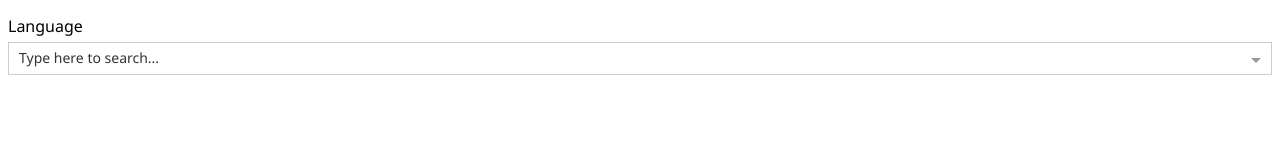
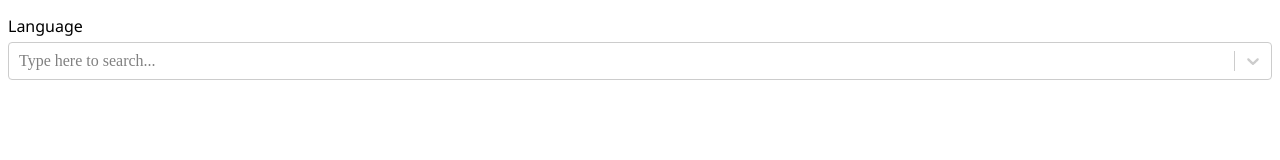
Before and after one commit to jquintozamora/react-taxonomypicker, a React app: page / in a window 1280 px wide. Shown: the top 160 px of the page. Built offline with nearby package versions, Linux system fonts and the light colour scheme.

Commit message:
update dependencies

```diff
--- a/app/src/components/TaxonomyPicker/TaxonomyPicker.tsx
+++ b/app/src/components/TaxonomyPicker/TaxonomyPicker.tsx
@@ -8,7 +8,10 @@ import { ITaxonomyPickerState } from "./ITaxonomyPickerState";
 const styles: any = require("./TaxonomyPicker.module.css");
 /* tslint:enable:no-var-requires */
 
-class TaxonomyPicker extends React.Component<ITaxonomyPickerProps, ITaxonomyPickerState> {
+class TaxonomyPicker extends React.Component<
+    ITaxonomyPickerProps,
+    ITaxonomyPickerState
+> {
     public static defaultProps: ITaxonomyPickerProps = {
         name: "Taxononomy_Picker_Name",
         multi: true,
@@ -23,7 +26,9 @@ class TaxonomyPicker extends React.Component<ITaxonomyPickerProps, ITaxonomyPick
         placeholder: "Type here to search...",
         showPath: false,
         logErrorsConsole: false,
-        logErrorsDiv: false
+        logErrorsDiv: false,
+        loadOptions: () => {},
+        cacheOptions: false
     };
 
     constructor(props: any, context: any) {
@@ -92,9 +97,11 @@ class TaxonomyPicker extends React.Component<ITaxonomyPickerProps, ITaxonomyPick
               })
             : this.setState({
                   ...this.state,
-                    errors: [...this.state.errors, "Please choose termSetId or provide defaultOptions."]
+                  errors: [
+                      ...this.state.errors,
+                      "Please choose termSetId or provide defaultOptions."
+                  ]
               });
-
     }
 
     public render() {
@@ -107,7 +114,9 @@ class TaxonomyPicker extends React.Component<ITaxonomyPickerProps, ITaxonomyPick
             >
                 {this._getLabel()}
                 {this._getSelectControl(asyncLoad, 1)}
-                {this.state.errors.length > 0 ? this.renderErrorMessage() : null}
+                {this.state.errors.length > 0
+                    ? this.renderErrorMessage()
+                    : null}
             </div>
         );
     }
@@ -115,83 +124,73 @@ class TaxonomyPicker extends React.Component<ITaxonomyPickerProps, ITaxonomyPick
     private _getLabel() {
         const { displayName, name } = this.props;
         // string.isNullOrUndefinedOrEmpty
-        return !(typeof displayName === "string" && displayName.length > 0)
-            ? null
-            : <label className={styles.label} htmlFor={name}>{displayName}</label>;
-    }
-
-    private filterOption = (option, filter) => {
-        let returned = false;
-        const filterBy = this.props.showPath ? ["value", "label", "path"] : ["value", "label"]
-        filterBy.forEach((p) => {
-            if (option[p].toLowerCase().indexOf(filter.toLowerCase()) !== -1) {
-                returned = true;
-                return;
-            }
-        });
-        return returned;
-    }
-
-    private renderOption = (option) => {
-        const fullPath = option
-            && option.path
-            && typeof option.path === "string"
-            && option.path.split(";").join(" > ") || undefined;
-        return (
-            <div
-                title={option.label}
-            >
-                { this.props.showPath ? (fullPath ? <span>{fullPath} </span> : null ) : option.label }
-            </div>
+        return !(
+            typeof displayName === "string" && displayName.length > 0
+        ) ? null : (
+            <label className={styles.label} htmlFor={name}>
+                {displayName}
+            </label>
         );
     }
 
+    private customFilter = Select.createFilter({
+        ignoreCase: true,
+        ignoreAccents: true,
+        stringify: option =>
+            this.props.showPath
+                ? `${option.label} ${option.value} ${option.path}`
+                : `${option.label} ${option.value}`
+    });
 
+    private renderOptionLabel = option => {
+        const fullPath =
+            (option.path && option.path.split(";").join(" > ") + " > ") ||
+            undefined;
+        return this.props.showPath && fullPath
+            ? fullPath + option.label
+            : option.label;
+    };
 
     private _getSelectControl(async: boolean, minimumInput?: number) {
         const { placeholder, name, multi, showPath } = this.props;
         const { options, value } = this.state;
-        return async
-            ? (
+        return async ? (
             <Select.Async
                 {...this.props}
                 isLoading={!options}
-                    backspaceRemoves={false}
+                backspaceRemovesValue={false}
                 name={name}
-                    simpleValue={false}
                 placeholder={placeholder}
                 loadOptions={this._asyncLoadOptions}
-                    multi={multi}
+                isMulti={multi}
                 ref={name}
                 onChange={this._handleSelectChange}
                 options={options}
                 value={value}
-                    optionRenderer={this.renderOption}
-                    filterOption={this.filterOption}
-                    ignoreAccents={false}
+                getOptionLabel={this.renderOptionLabel}
+                filterOption={this.customFilter}
+                // ignoreAccents={false}
             />
-            )
-            : (
+        ) : (
             <Select.default
                 {...this.props}
                 isLoading={!options}
-                    backspaceRemoves={false}
+                backspaceRemovesValue={false}
                 name={name}
-                    simpleValue={false}
                 placeholder={placeholder}
-                    multi={multi}
+                isMulti={multi}
                 ref={name}
                 onChange={this._handleSelectChange}
                 options={options}
                 value={value}
-                    optionRenderer={this.renderOption}
-                    filterOption={this.filterOption}
-                    ignoreAccents={false}
+                getOptionLabel={this.renderOptionLabel}
+                filterOption={this.customFilter}
+                // ignoreAccents={false}
             />
         );
     }
 
-    private _asyncLoadOptions = (input) => {
+    private _asyncLoadOptions = input => {
         return this.getSearchTerms(input)
             .then((options: any) => {
                 this.setState({
@@ -209,33 +208,37 @@ class TaxonomyPicker extends React.Component<ITaxonomyPickerProps, ITaxonomyPick
                     errors: [...this.state.errors, reason]
                 });
             });
-    }
+    };
 
     private _handleSelectChange = (value: any) => {
         this.setState({ ...this.state, value });
         if (typeof this.props.onPickerChange === "function") {
             this.props.onPickerChange(this.props.name, value);
         }
-    }
+    };
 
     private getSearchTerms(input: string) {
-        const termFetcher = TaxonomyAPI.getSearchTermsByText(this.props.termSetGuid, this.props.termSetName, input);
+        const termFetcher = TaxonomyAPI.getSearchTermsByText(
+            this.props.termSetGuid,
+            this.props.termSetName,
+            input
+        );
         return termFetcher;
     }
 
     private getAllTerms() {
-        const termFetcher = TaxonomyAPI.getAllTermsByTermSet(this.props.termSetGuid, this.props.termSetName, false);
+        const termFetcher = TaxonomyAPI.getAllTermsByTermSet(
+            this.props.termSetGuid,
+            this.props.termSetName,
+            false
+        );
         return termFetcher;
     }
 
     private renderErrorMessage() {
-        return this.props.logErrorsDiv
-            ? (
-                <div style={{ color: "red" }}>
-                    {this.state.errors}
-                </div>
-            )
-            : null;
+        return this.props.logErrorsDiv ? (
+            <div style={{ color: "red" }}>{this.state.errors}</div>
+        ) : null;
     }
 }
 
--- a/app/src/containers/App.tsx
+++ b/app/src/containers/App.tsx
@@ -22,7 +22,7 @@ export default class App extends React.Component<{}, {}> {
                     multi
                     showPath
                     logErrorsConsole
-                    ignoreAccents={false}
+                    // ignoreAccents={false}
                 />
             </div>
         );
```
Also changed, not shown: app/src/components/TaxonomyPicker/ITaxonomyPickerProps.ts (+23 -5 lines), package.json (+27 -28 lines), 2 other files (tests, documents, lock files or other folders). Lines whose indentation alone changed are shown as unchanged.
